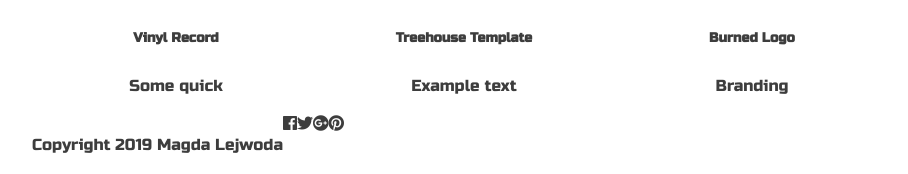
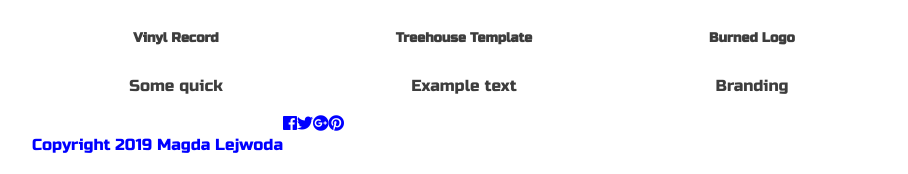
Before and after one commit to madzikowael/Landing-Page, a website: page index.html in a window 1280 px wide. Shown: the part 2304-2478 px from the top of the page, without its empty margins (43-951 px from the left). Drawn offline with nearby package versions, Linux system fonts and the light colour scheme; files that its build step writes are made by us from their sources.

Commit message:
Change color in social-icons

```diff
--- a/css/style.scss
+++ b/css/style.scss
@@ -54,3 +54,6 @@ ul {
 .title-in-section {
     text-align: center;
 }
+.social-icons {
+    color: blue;
+}
--- a/index.html
+++ b/index.html
@@ -112,7 +112,7 @@
         </div>
         <div class="container">
           <footer>
-            <div class="row">
+            <div class="social-icons row">
               <p>Copyright 2019 Magda Lejwoda</p>
               <i class="fab fa-facebook"></i>
               <i class="fab fa-twitter"></i>
```
